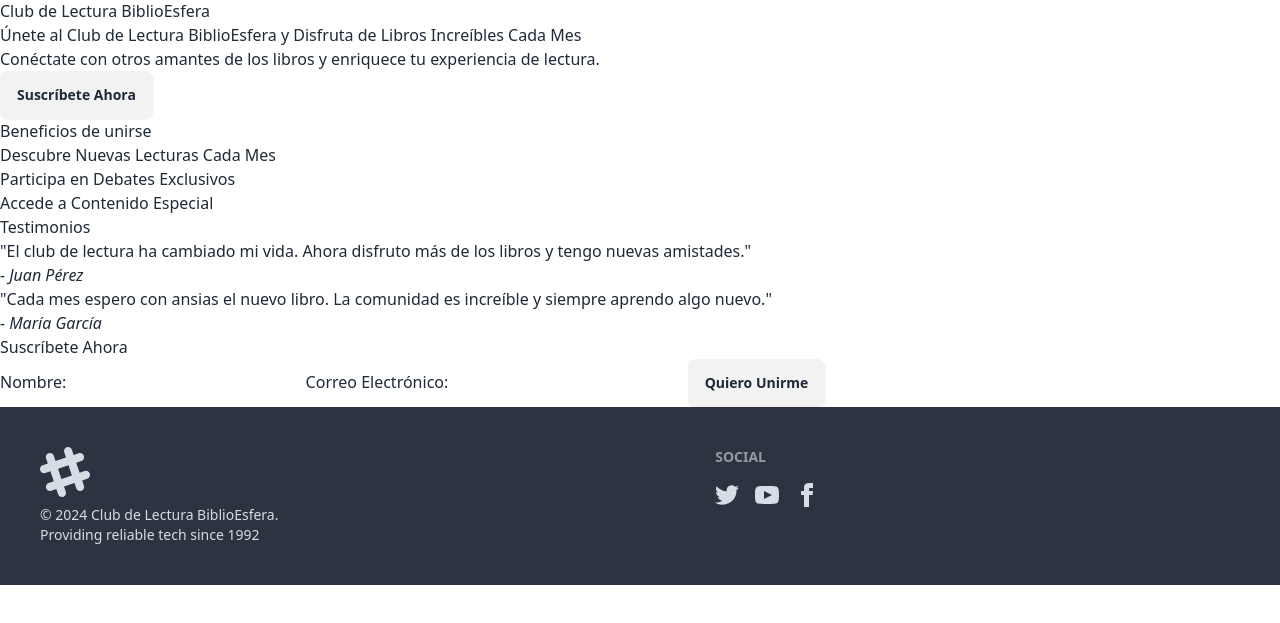
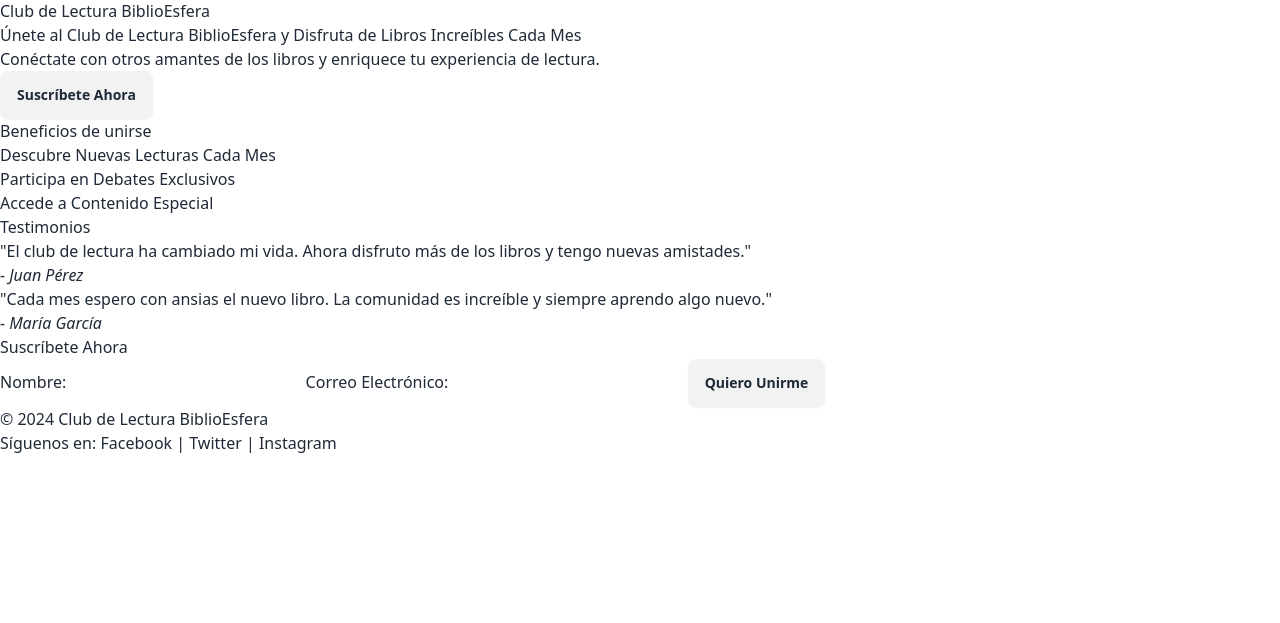
Before and after one commit to brypro/biblioesfera, a plain HTML site: page index.html in a window 1280 px wide. Shown: the part 69-692 px from the top of the page. Drawn offline with nearby package versions, Linux system fonts and the light colour scheme.

Commit message:
refactor: Update footer content and styling

```diff
--- a/index.html
+++ b/index.html
@@ -144,67 +144,15 @@
     </main>
 
     <!-- Footer -->
-    <footer class="footer p-10 bg-neutral text-neutral-content">
-      <aside>
-        <svg
-          width="50"
-          height="50"
-          viewBox="0 0 24 24"
-          xmlns="http://www.w3.org/2000/svg"
-          fill-rule="evenodd"
-          clip-rule="evenodd"
-          class="fill-current"
-        >
-          <path
-            d="M22.672 15.226l-2.432.811.841 2.515c.33 1.019-.209 2.127-1.23 2.456-1.15.325-2.148-.321-2.463-1.226l-.84-2.518-5.013 1.677.84 2.517c.391 1.203-.434 2.542-1.831 2.542-.88 0-1.601-.564-1.86-1.314l-.842-2.516-2.431.809c-1.135.328-2.145-.317-2.463-1.229-.329-1.018.211-2.127 1.231-2.456l2.432-.809-1.621-4.823-2.432.808c-1.355.384-2.558-.59-2.558-1.839 0-.817.509-1.582 1.327-1.846l2.433-.809-.842-2.515c-.33-1.02.211-2.129 1.232-2.458 1.02-.329 2.13.209 2.461 1.229l.842 2.515 5.011-1.677-.839-2.517c-.403-1.238.484-2.553 1.843-2.553.819 0 1.585.509 1.85 1.326l.841 2.517 2.431-.81c1.02-.33 2.131.211 2.461 1.229.332 1.018-.21 2.126-1.23 2.456l-2.433.809 1.622 4.823 2.433-.809c1.242-.401 2.557.484 2.557 1.838 0 .819-.51 1.583-1.328 1.847m-8.992-6.428l-5.01 1.675 1.619 4.828 5.011-1.674-1.62-4.829z"
-          ></path>
-        </svg>
+
+    <footer>
+      <div class="container">
+        <p>© 2024 Club de Lectura BiblioEsfera</p>
         <p>
-          © 2024 Club de Lectura BiblioEsfera.<br />Providing reliable tech
-          since 1992
+          Síguenos en: <a href="#">Facebook</a> | <a href="#">Twitter</a> |
+          <a href="#">Instagram</a>
         </p>
-      </aside>
-      <nav>
-        <h6 class="footer-title">Social</h6>
-        <div class="grid grid-flow-col gap-4">
-          <a
-            ><svg
-              xmlns="http://www.w3.org/2000/svg"
-              width="24"
-              height="24"
-              viewBox="0 0 24 24"
-              class="fill-current"
-            >
-              <path
-                d="M24 4.557c-.883.392-1.832.656-2.828.775 1.017-.609 1.798-1.574 2.165-2.724-.951.564-2.005.974-3.127 1.195-.897-.957-2.178-1.555-3.594-1.555-3.179 0-5.515 2.966-4.797 6.045-4.091-.205-7.719-2.165-10.148-5.144-1.29 2.213-.669 5.108 1.523 6.574-.806-.026-1.566-.247-2.229-.616-.054 2.281 1.581 4.415 3.949 4.89-.693.188-1.452.232-2.224.084.626 1.956 2.444 3.379 4.6 3.419-2.07 1.623-4.678 2.348-7.29 2.04 2.179 1.397 4.768 2.212 7.548 2.212 9.142 0 14.307-7.721 13.995-14.646.962-.695 1.797-1.562 2.457-2.549z"
-              ></path></svg
-          ></a>
-          <a
-            ><svg
-              xmlns="http://www.w3.org/2000/svg"
-              width="24"
-              height="24"
-              viewBox="0 0 24 24"
-              class="fill-current"
-            >
-              <path
-                d="M19.615 3.184c-3.604-.246-11.631-.245-15.23 0-3.897.266-4.356 2.62-4.385 8.816.029 6.185.484 8.549 4.385 8.816 3.6.245 11.626.246 15.23 0 3.897-.266 4.356-2.62 4.385-8.816-.029-6.185-.484-8.549-4.385-8.816zm-10.615 12.816v-8l8 3.993-8 4.007z"
-              ></path></svg
-          ></a>
-          <a
-            ><svg
-              xmlns="http://www.w3.org/2000/svg"
-              width="24"
-              height="24"
-              viewBox="0 0 24 24"
-              class="fill-current"
-            >
-              <path
-                d="M9 8h-3v4h3v12h5v-12h3.642l.358-4h-4v-1.667c0-.955.192-1.333 1.115-1.333h2.885v-5h-3.808c-3.596 0-5.192 1.583-5.192 4.615v3.385z"
-              ></path></svg
-          ></a>
-        </div>
-      </nav>
+      </div>
     </footer>
   </body>
 </html>
```
